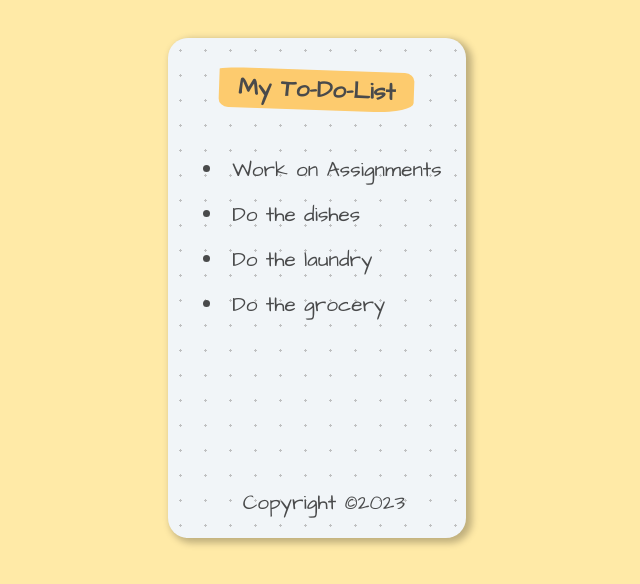
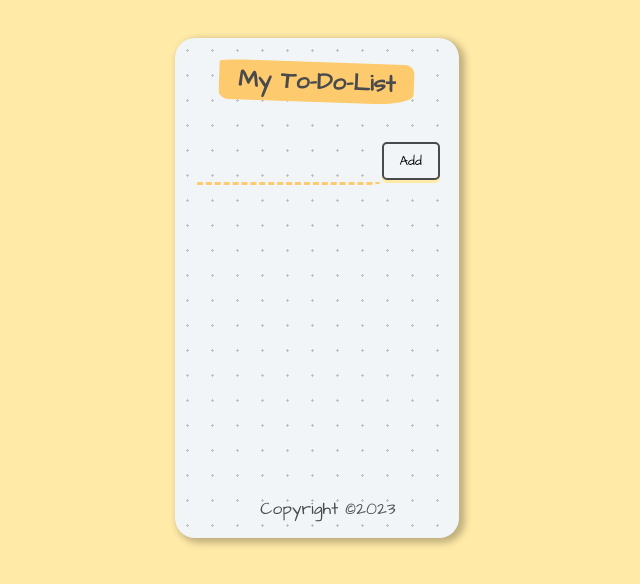
Before and after one commit to AdolfoJrV/cprg010-to-do-list, a React (Create React App) app: page / in a window 1280 px wide. Shown: the top 584 px of the page, without its empty margins (323-963 px from the left). Built offline with nearby package versions, Linux system fonts and the light colour scheme.

Commit message:
Update files for Lab2 Part A and Part B.

```diff
--- a/public/styles.css
+++ b/public/styles.css
@@ -13,7 +13,6 @@ body {
 }
 
 .container {
-  position: relative;
   width: 100%;
   height: auto;
   min-height: 500px;
@@ -53,7 +52,7 @@ body {
   font-size: 1rem;
   color: hsla(260, 2%, 25%, 0.7);
   width: 70%;
-  margin-bottom: 20px;
+  margin-bottom: 40px;
 }
 
 button {
@@ -73,15 +72,22 @@ button span {
   border: 2px solid hsl(198, 1%, 29%);
 }
 
-li {
-  text-align: left;
+.container {
+  display: flex;
+  flex-direction: column;
   position: relative;
   padding: 0.5rem;
 }
 
+ul {
+  display: block;
+  text-align: left;
+  padding-bottom: 30px;
+}
 
 p {
   position: absolute;
   bottom: 0;
-  left: 25%;
+  left: 30%;
+  font-size: smaller;
 }
--- a/src/components/App.js
+++ /dev/null
@@ -1,16 +0,0 @@
-import React from "react";
-import Header from "./Header";
-import TodoList from "./TodoList";
-import Footer from "./Footer";
-
-function App() {
-  return (
-    <div className="container">
-      <Header />
-      <TodoList />
-      <Footer />
-    </div>
-  );
-}
-
-export default App;
--- /dev/null
+++ b/src/components/App.jsx
@@ -0,0 +1,69 @@
+import React, { useState } from "react";
+import ToDoItems from "./ToDoItems.jsx";
+import InputArea from "./InputArea.jsx";
+import Footer from "./Footer";
+
+function App() {
+  const [newItem, setNewItem] = useState("");
+  const [toDoItems, setToDoItems] = useState([]);
+  const [isMouseOver, setMouseOver] = useState(false);
+
+  function handleChange(event) {
+    const newValue = event.target.value;
+
+    setNewItem(newValue);
+  }
+
+  function addItem(itemToAdd) {
+    itemToAdd !== "" && setToDoItems((prevItems) => [...prevItems, itemToAdd]);
+
+    setNewItem("");
+  }
+
+  function deleteItem(id) {
+    setToDoItems((prevItems) =>
+      prevItems.filter((item, index) => index !== id),
+    );
+  }
+
+  function handleMouseOver() {
+    setMouseOver(!isMouseOver);
+  }
+
+  function handleKeyPress(event) {
+    const pressedKey = event.key;
+
+    pressedKey === "Enter" && addItem(newItem);
+  }
+
+  return (
+    <div className="container">
+      <div className="heading">
+        <h1>My To-Do-List</h1>
+      </div>
+      <InputArea
+        value={newItem}
+        onChange={handleChange}
+        addItem={addItem}
+        mouseOver={handleMouseOver}
+        isMouseOver={isMouseOver}
+        handleKeyPress={handleKeyPress}
+      />
+      <div>
+        <ul>
+          {toDoItems.map((item, index) => (
+            <ToDoItems
+              key={index}
+              id={index}
+              onChecked={deleteItem}
+              value={item}
+            />
+          ))}
+        </ul>
+      </div>
+      <Footer />
+    </div>
+  );
+}
+
+export default App;
--- a/src/components/Header.js
+++ /dev/null
@@ -1,11 +0,0 @@
-import React from "react";
-
-function Head() {
-  return (
-    <div className="heading">
-      <h1>My To-Do-List</h1>
-    </div>
-  );
-}
-
-export default Head;
--- /dev/null
+++ b/src/components/InputArea.jsx
@@ -0,0 +1,30 @@
+import React from "react";
+
+function InputArea(props) {
+  return (
+    <div className="form">
+      <input
+        value={props.value}
+        onChange={props.onChange}
+        onKeyDown={props.handleKeyPress}
+        type="text"
+      />
+      <button
+        onClick={() => {
+          props.addItem(props.value);
+        }}
+        type="submit"
+      >
+        <span
+          style={{ background: props.isMouseOver && "pink" }}
+          onMouseOver={props.mouseOver}
+          onMouseOut={props.mouseOver}
+        >
+          Add
+        </span>
+      </button>
+    </div>
+  );
+}
+
+export default InputArea;
--- /dev/null
+++ b/src/components/ToDoItems.jsx
@@ -0,0 +1,21 @@
+import React, { useState } from "react";
+
+function ToDoItems(props) {
+  const [isMouseOver, setIsMouseOver] = useState(false);
+
+  function handleMouseHover() {
+    setIsMouseOver(!isMouseOver); // create a seperate function for the mouseover and mouseout
+  }
+
+  return (
+    <div
+      onClick={() => props.onChecked(props.id)}
+      onMouseOver={handleMouseHover}
+      onMouseOut={handleMouseHover}
+    >
+      <li style={{ backgroundColor: isMouseOver && "pink" }}>{props.value}</li>
+    </div>
+  );
+}
+
+export default ToDoItems
--- a/src/components/TodoList.js
+++ /dev/null
@@ -1,14 +0,0 @@
-import React from "react";
-
-function TodoList() {
-  return (
-    <ul>
-      <li>Work on Assignments</li>
-      <li>Do the dishes</li>
-      <li>Do the laundry</li>
-      <li>Do the grocery</li>
-    </ul>
-  );
-}
-
-export default TodoList;
```
Also changed, not shown: src/components/Footer.jsx (renamed from src/components/Footer.js), src/index.jsx (renamed from src/index.js).
